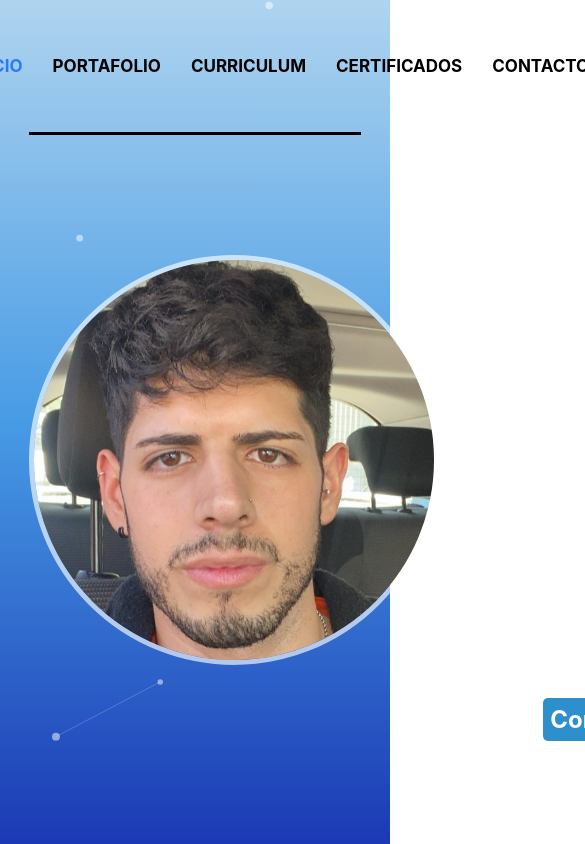
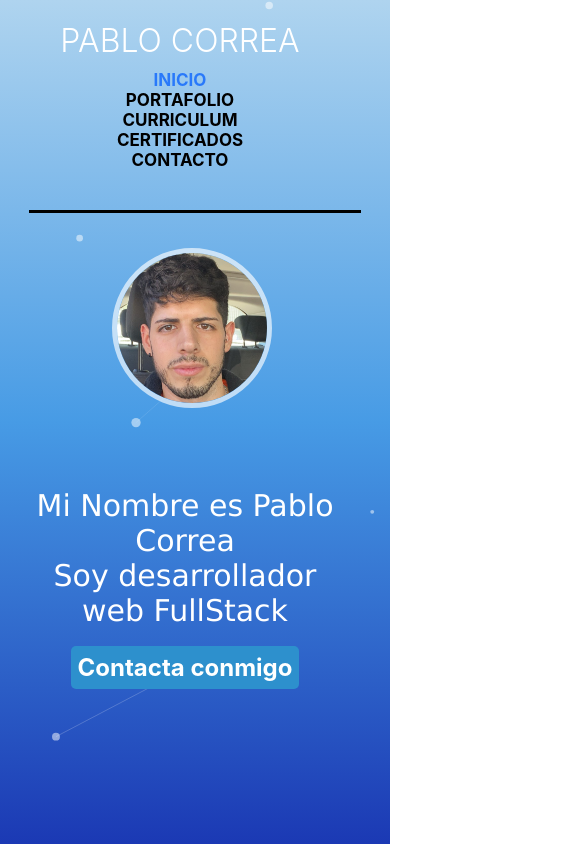
Before and after one commit to pablocorrea23/portafolio, a React (Create React App) app: page /inicio in a window 390 px wide. Shown: the top 844 px of the page, 585 px wide, since content can reach past the window. Built offline with nearby package versions, Linux system fonts and the light colour scheme.

Commit message:
responsive

```diff
--- a/src/index.css
+++ b/src/index.css
@@ -365,3 +365,213 @@ button {
   padding-right: 5px;
   padding-left: 4px;
 }
+
+
+/* Haciendo la pagina resposive*/
+
+@media screen and (max-width: 1225px) {
+  .foto-logo {
+    border: 5px solid hsla(0, 0%, 100%, .644);
+    border-radius: 50%;
+    height: 200px;
+    margin-right: 50px;
+    object-fit: cover;
+    padding: 0;
+    width: 200px;
+  }
+
+  .logotec{
+    padding-right: 30px;
+  }
+
+  .header{
+    padding-right: 30px;
+  }
+}
+
+@media screen and (max-width: 922px){
+
+  .header {
+    display: flex;
+    flex-direction: column;
+    justify-content: center;
+    align-items: center;
+
+  }
+
+  .header h1 {
+    display: flex;
+    text-align: center;
+    justify-content: center;
+    flex-direction: column;
+  }
+
+  header nav ul {
+    height: 0px;
+    display: flex;
+    justify-content: center;
+    align-items: center;
+    list-style: none;
+  }
+}
+
+@media screen and (max-width: 895px) {
+  .contenedor-principal {
+    align-items: center;
+    display: flex;
+    flex-direction: column;
+    justify-content: space-between;
+    padding-right: 30px;
+  }
+
+  .logotec {
+    display: none;
+  }
+
+  .imagen-logo {
+    align-items: center;
+    justify-content: center;
+    display: flex;
+    padding-left: 63px;
+  }
+
+  .header h1 {
+    display: flex;
+    text-align: center;
+    justify-content: center;
+    flex-direction: column;
+    padding-bottom: 0px;
+    margin-bottom: 0px;
+  }
+
+  .header nav ul {
+    height: 0px;
+    display: flex;
+    justify-content: center;
+    align-items: center;
+    list-style: none;
+    padding-right: 30px;
+    padding-left: 30px;
+    padding-top: 0px;
+    margin-top: 30px;
+  }
+
+  .work-item .mask{
+    height: 140px;
+  }
+
+  .certificado{
+    width: 550px;
+    padding-right: 50px;
+  }
+
+  .page-contacto{
+    display: flex;
+    flex-direction: column;
+    justify-content: center;
+    align-items: center;
+  }
+
+  .cabecera-contacto{
+    margin-right: 12px;
+  }
+
+  .cabecera-contacto form{
+    margin-bottom: 35px;
+  }
+
+}
+
+@media screen and (max-width: 710px){
+  .header{
+    display: flex;
+    flex-direction: column;
+    height: 210px;
+  }
+
+  .header nav{
+    margin-top: 0px;
+    padding-top: 30px;
+    display: flex;
+    flex-direction: column;
+  }
+
+  .header nav ul{
+    height: 0px;
+    display: flex;
+    flex-direction: column;
+    justify-content: center;
+    align-items: center;
+    list-style: none;
+    padding-right: 30px;
+    padding-left: 30px;
+    padding-top: 0px;
+    margin-top: 30px;
+  }
+
+  .foto-logo {
+    border: 5px solid hsla(0, 0%, 100%, .644);
+    border-radius: 50%;
+    height: 150px;
+    margin-right: 50px;
+    object-fit: cover;
+    padding: 0;
+    width: 150px;
+  }
+
+  .contenedor-texto{
+    padding-top: 0px;
+    margin-top: 0px;
+  }
+
+  .contenedor-texto h1{
+    font-size: 30px;
+  }
+
+  .contenedor-principal{
+    padding-right: 10px;
+  }
+
+  .layout{
+    display: flex;
+    flex-direction: column;
+    justify-content: center;
+  }
+
+  .page .heading{
+    font-size: 45px;
+    padding-right: 10px;
+  }
+
+  .works{
+    padding-right: 10px;
+  }
+
+  .work-item .mask{
+    height: 120px;
+  }
+
+  .content{
+    padding-right: 10px;
+  }
+
+  .certificado{
+    width: 300px;
+    padding-right: 10px;
+  }
+
+  .page-contacto{
+    display: flex;
+    flex-direction: column;
+    justify-content: center;
+    align-items: center;
+  }
+
+  .cabecera-contacto{
+    margin-right: 12px;
+  }
+
+  .cabecera-contacto form{
+    margin-bottom: 35px;
+  }
+}
```
